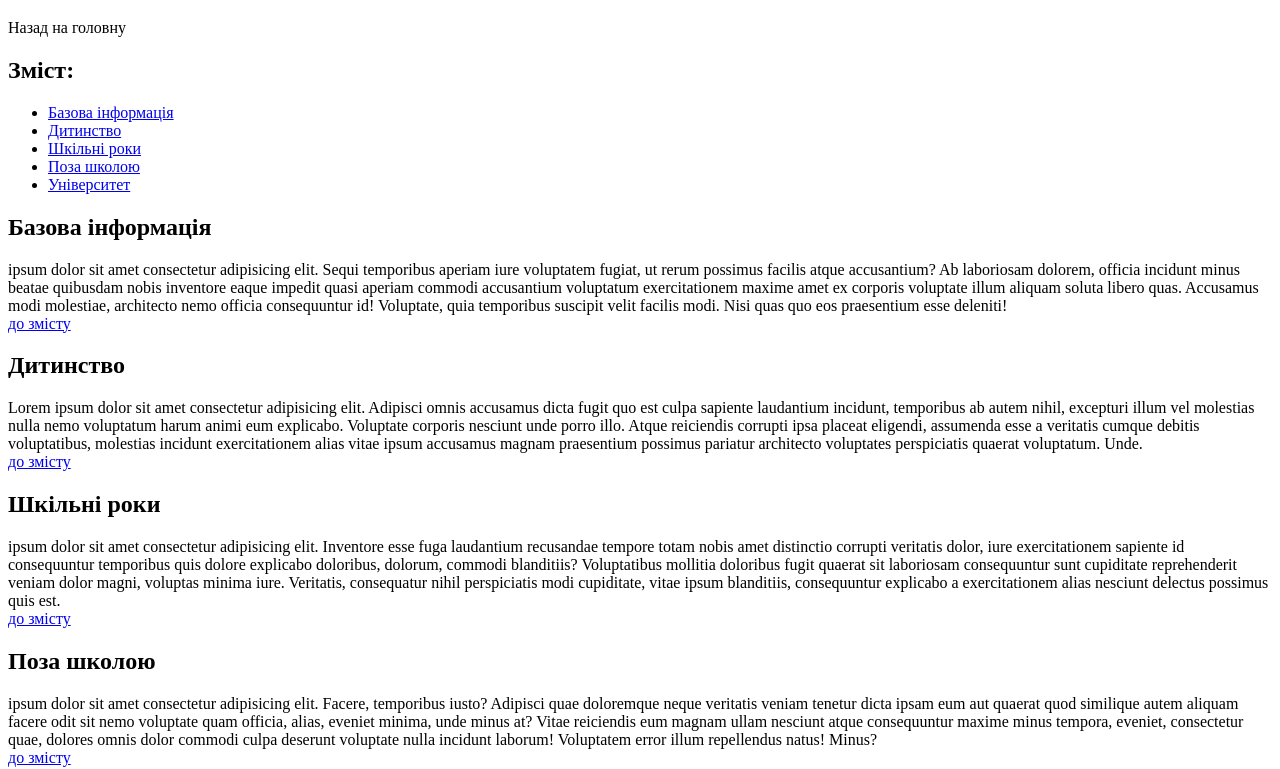
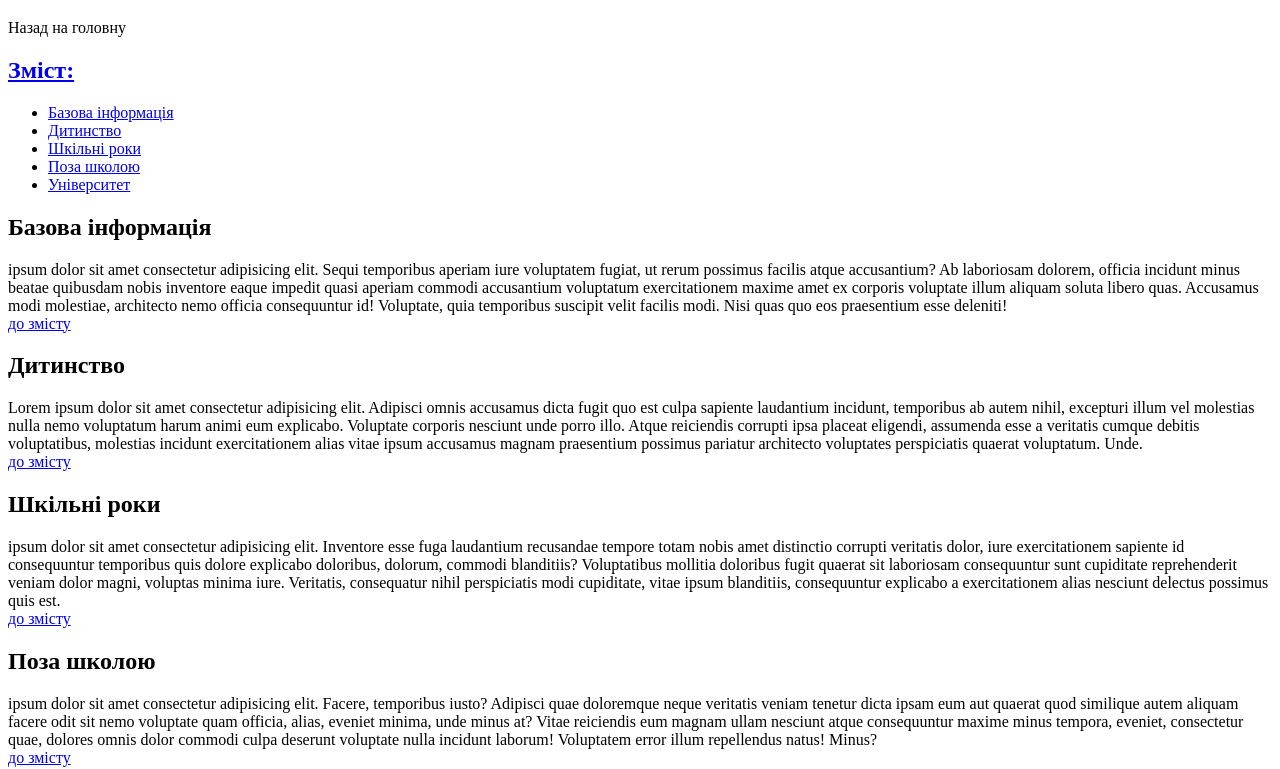
Before and after one commit to malyk-denys/web-design-course, a plain HTML site: page Practical work 1/biography.html in a window 1280 px wide. Shown: the part 61-830 px from the top of the page. Drawn offline with Linux system fonts and the light colour scheme.

Commit message:
Update biography.html

```diff
--- a/Practical work 1/biography.html
+++ b/Practical work 1/biography.html
@@ -9,7 +9,7 @@
     <h1>"Автобіографія Малика Дениса Васильовича"</h1>
     Назад на головну
     <section id="#section6">
-    <h2>Зміст:</h2>
+    <h2><a href="#section6">Зміст:</a></h2>
     <ul>
         <li><a href="#section1">Базова інформація</a></li>
         <li><a href="#section2">Дитинство</a></li>
```
